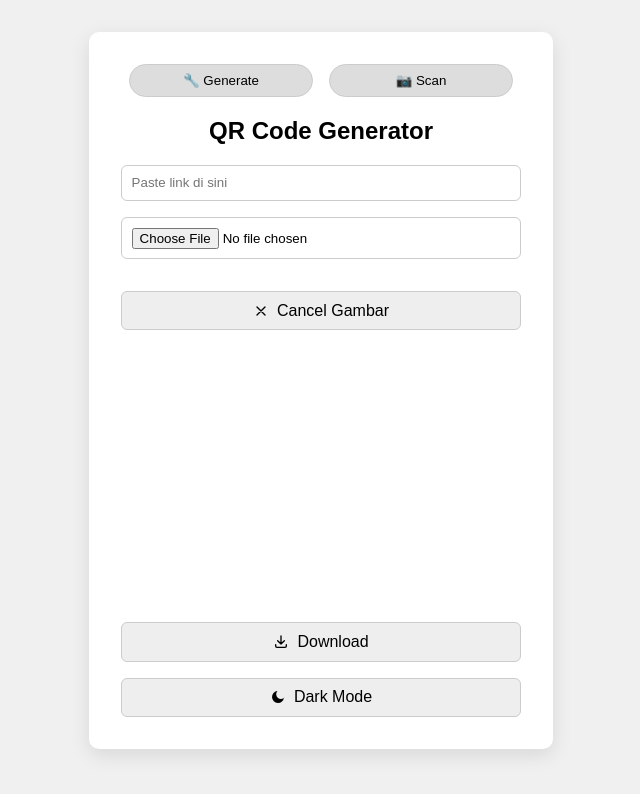
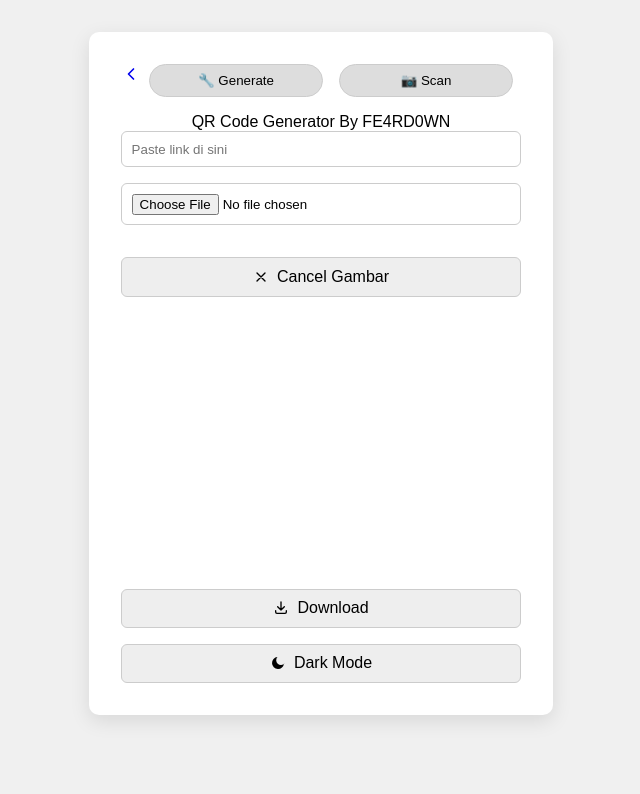
Before and after one commit to Danarfr27/QR, a plain HTML site: page index.html in a window 1280 px wide. Shown: the whole page, without its empty margins (319-959 px from the left). Drawn offline with nearby package versions, Linux system fonts and the light colour scheme.

Commit message:
Update index.html

```diff
--- a/index.html
+++ b/index.html
@@ -11,13 +11,22 @@
 <body>
   <div class="card">
     <div class="tab-buttons">
+      <a href="https://ai-maintenance.vercel.app/" class="back-btn" aria-label="Kembali ke AI Maintenance">
+        <svg width="20" height="20" viewBox="0 0 24 24" fill="none" xmlns="http://www.w3.org/2000/svg">
+          <path d="M15 18L9 12L15 6" stroke="currentColor" stroke-width="2" stroke-linecap="round" stroke-linejoin="round"/>
+        </svg>
+      </a>
       <button onclick="showTab('generate')">🔧 Generate</button>
       <button onclick="showTab('scan')">📷 Scan</button>
     </div>
 
     <!-- GENERATE TAB -->
     <div id="generateTab" class="tab-content active">
-      <h2>QR Code Generator</h2>
+      <div class="marquee-wrap">
+        <div class="marquee" aria-hidden="false">
+          <span>QR Code Generator By FE4RD0WN</span>
+        </div>
+      </div>
       <input type="text" id="linkInput" placeholder="Paste link di sini" />
       <input type="file" id="imgInput" accept="image/*" />
       <button id="cancelImgBtn" class="wide-button">
```
